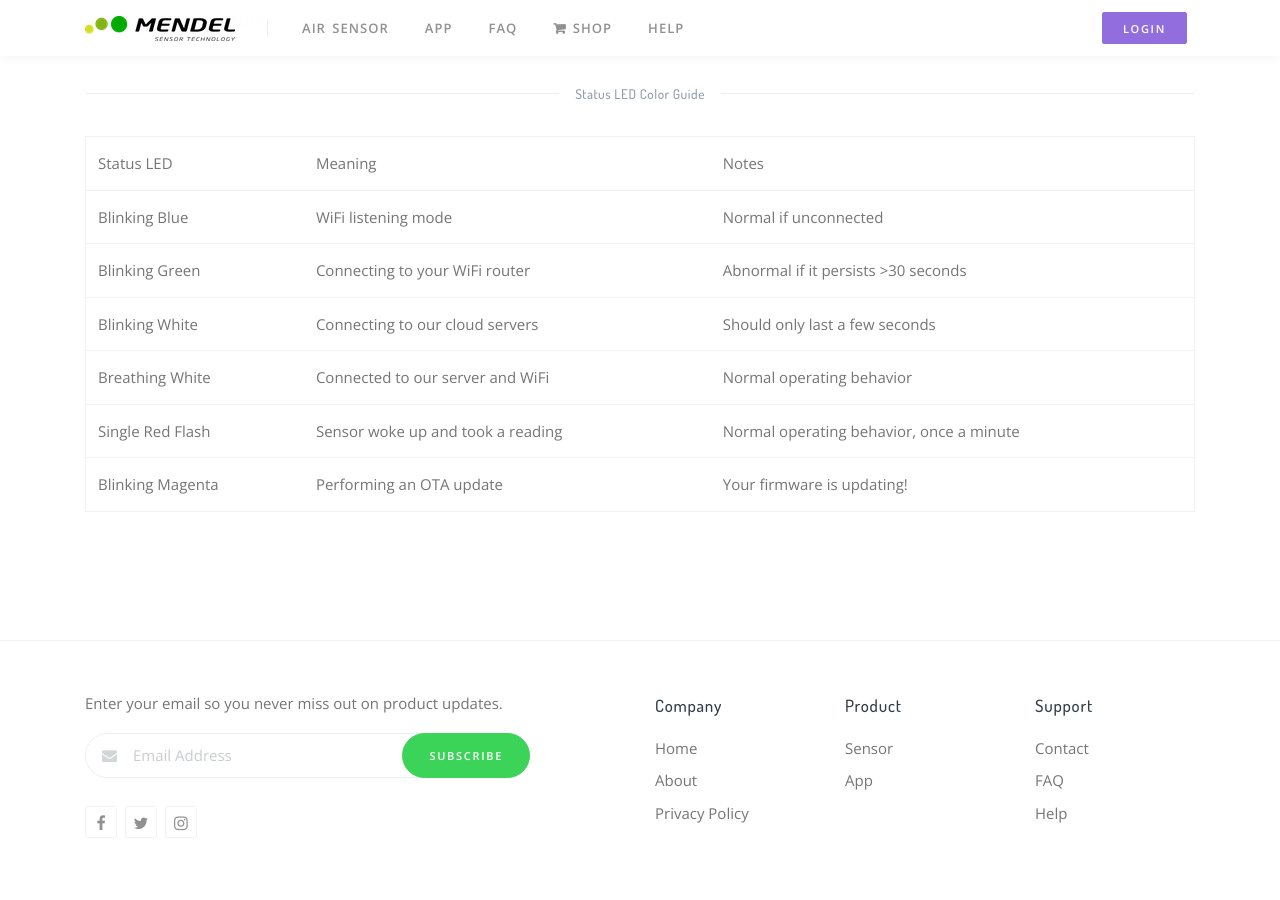
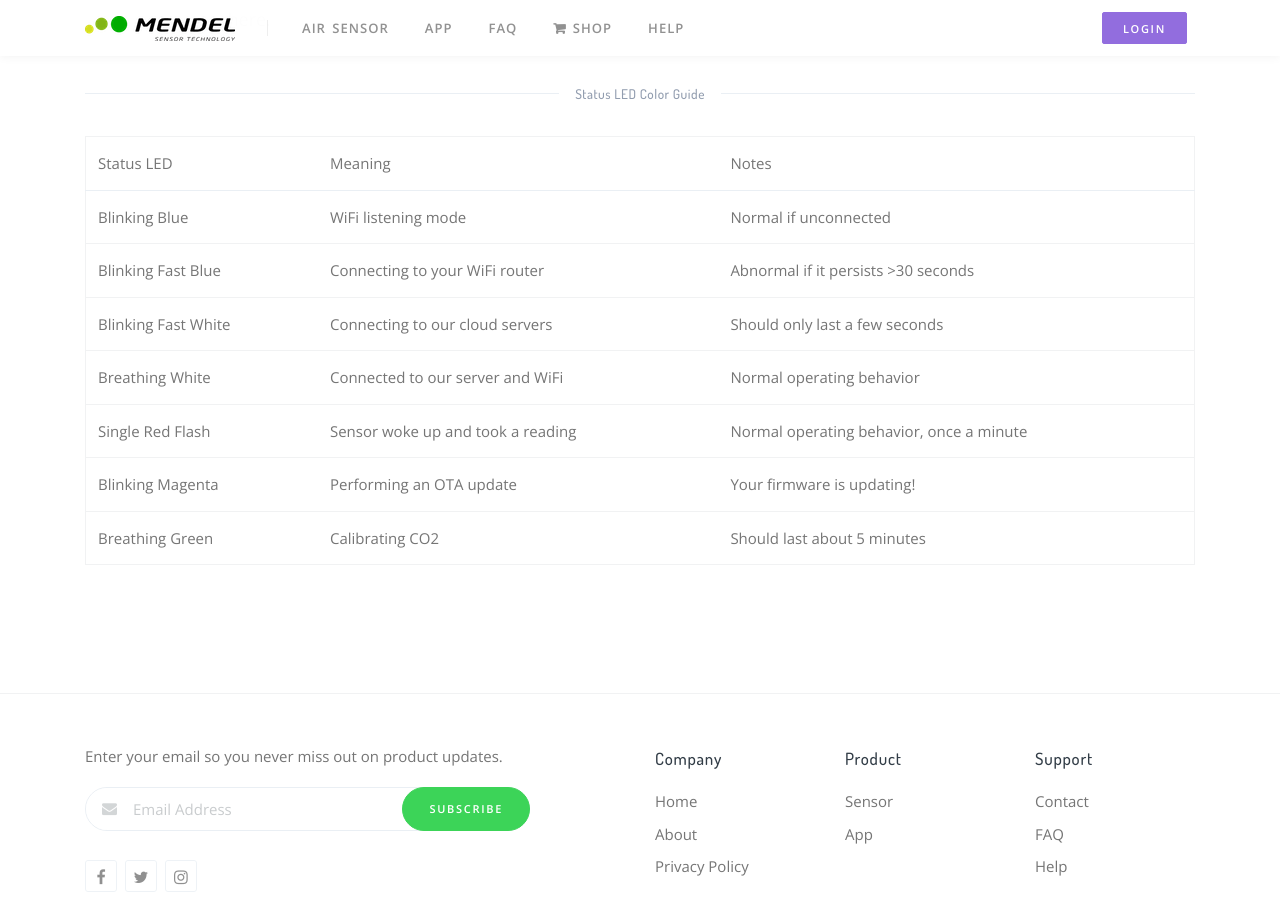
Before and after one commit to mendelsensors/marketing_page, a Jekyll site: the page built from welcome/index.html, in a window 1280 px wide and 900 px high, scrolled down 1336 px. Built offline with Jekyll 4.4.1, drawn with Linux system fonts in a browser that asks for light colours.

Commit message:
update color guide

```diff
--- a/welcome/index.html
+++ b/welcome/index.html
@@ -57,12 +57,12 @@ title: Welcome | Mendel Sensors for Indoor Growers
           <td>Normal if unconnected</td>
         </tr>
         <tr>
-          <td>Blinking Green</td>
+          <td>Blinking Fast Blue</td>
           <td>Connecting to your WiFi router</td>
           <td>Abnormal if it persists >30 seconds</td>
         </tr>
         <tr>
-          <td>Blinking White</td>
+          <td>Blinking Fast White</td>
           <td>Connecting to our cloud servers</td>
           <td>Should only last a few seconds</td>
         </tr>
@@ -81,6 +81,11 @@ title: Welcome | Mendel Sensors for Indoor Growers
           <td>Performing an OTA update</td>
           <td>Your firmware is updating!</td>
         </tr>
+        <tr>
+          <td>Breathing Green</td>
+          <td>Calibrating CO2</td>
+          <td>Should last about 5 minutes</td>
+        </tr>
       </tbody>
     </table>
 
```
